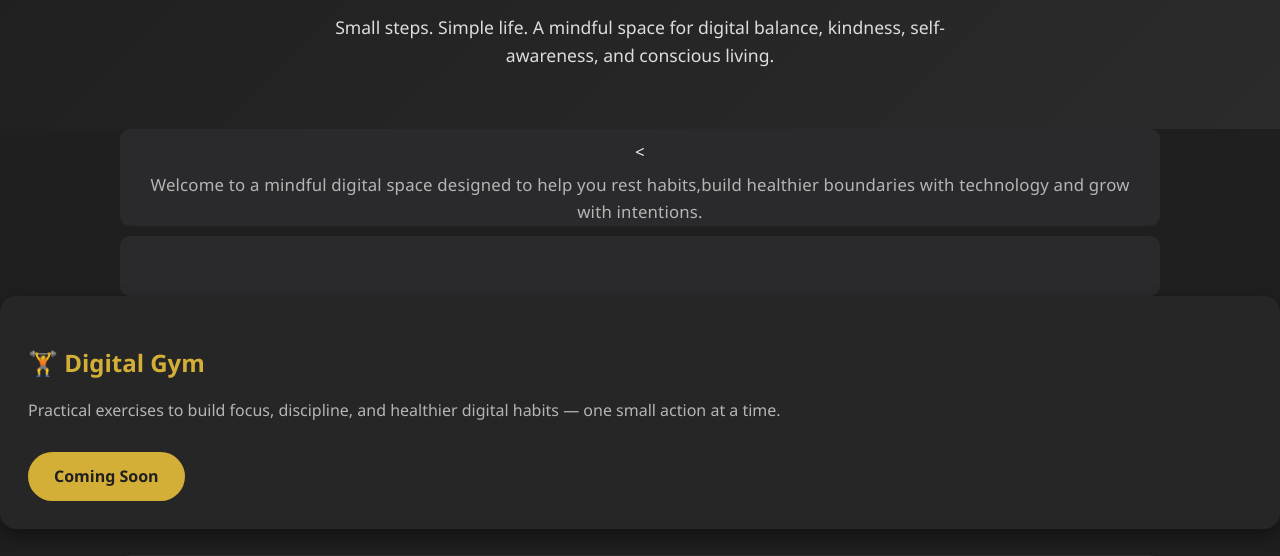
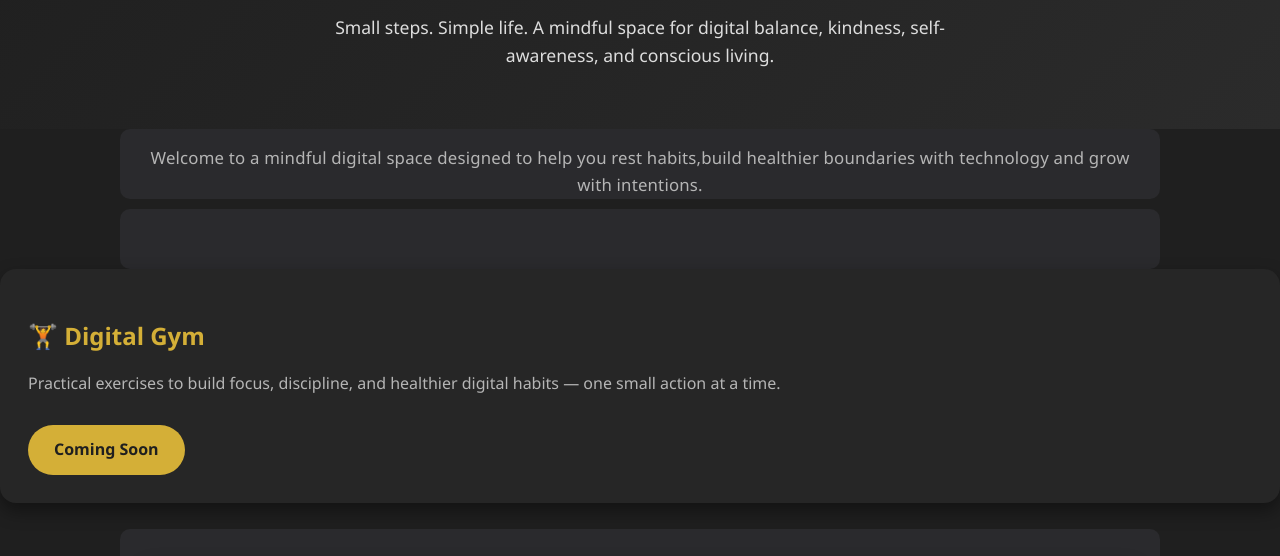
Before and after one commit to Manpreet1588/liferesetstudio.github.io, a plain HTML site: page index.html in a window 1280 px wide. Shown: the part 175-731 px from the top of the page. Drawn offline with Linux system fonts and the light colour scheme.

Commit message:
Update index.html

```diff
--- a/index.html
+++ b/index.html
@@ -138,7 +138,7 @@
 </header>
 
 <section class="welcome">
-  <<h2Welcome>
+
 
 <p>
 Welcome to a mindful digital space designed to help you rest habits,build healthier boundaries  with technology and
```
